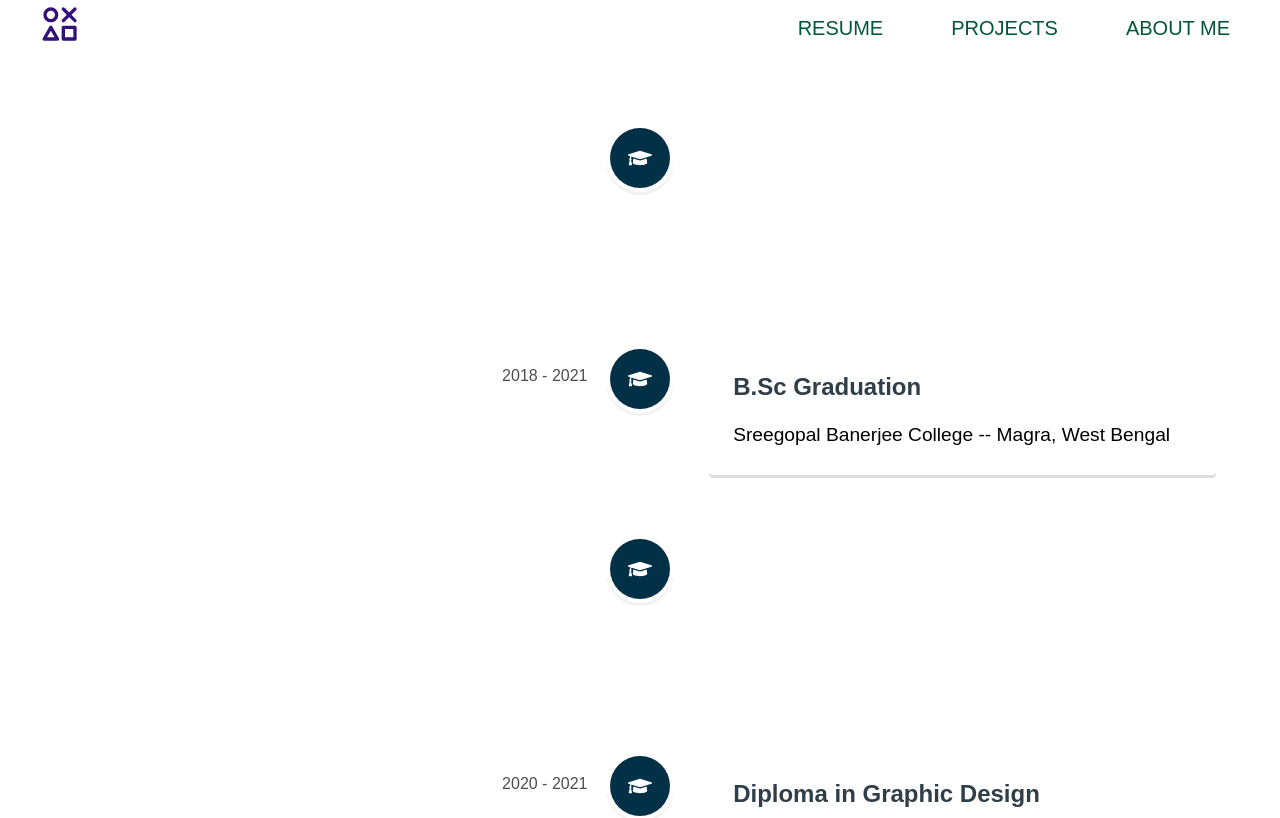
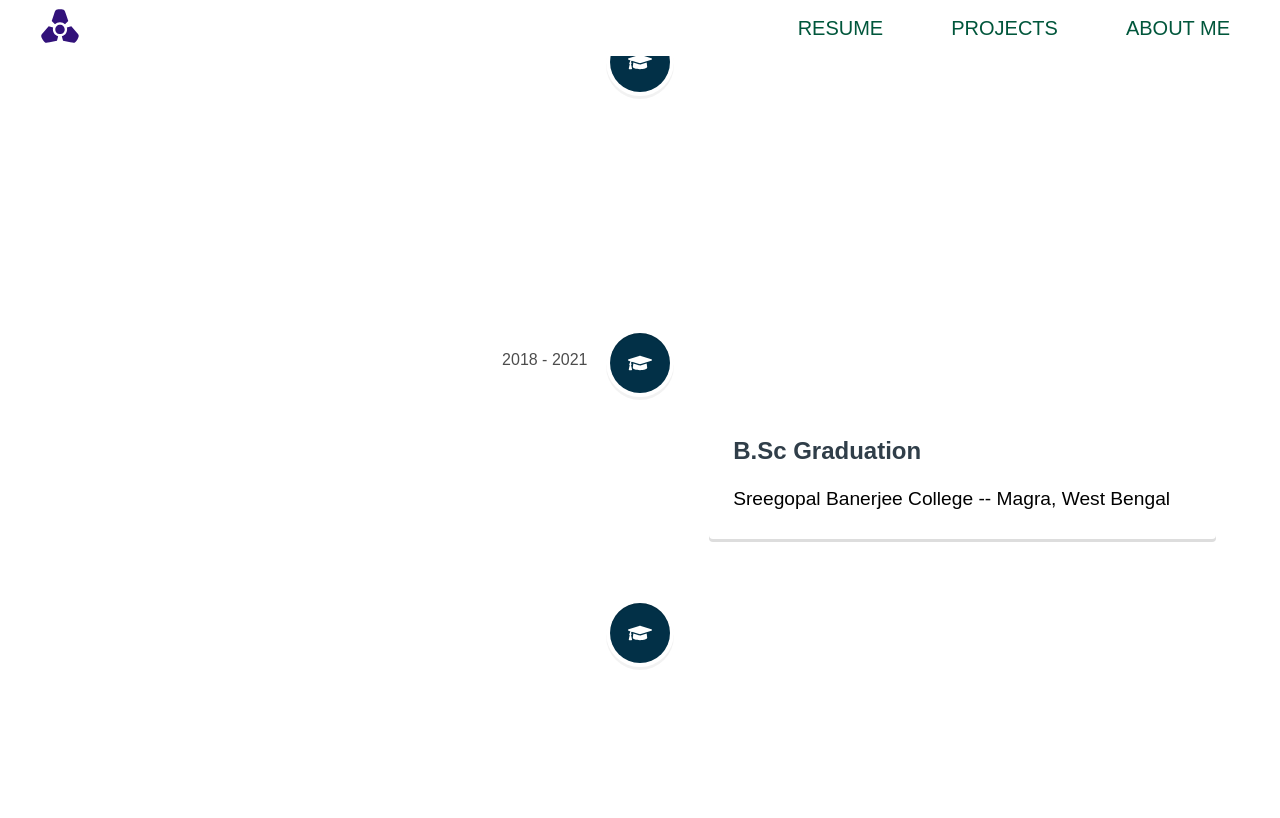
Before and after one commit to joydeep-git/portfolio_react, a React (Create React App) app: page /Experience in a window 1280 px wide. Shown: the top 818 px of the page. Built offline with nearby package versions, Linux system fonts and the light colour scheme; a web font is replaced by a local one.

Commit message:
Navbar issues fixed

```diff
--- a/src/Components/Navbar.js
+++ b/src/Components/Navbar.js
@@ -4,7 +4,7 @@ import { useState, useEffect } from 'react';
 import "../SCSS/Navbar.scss";
 import { HiOutlineMenuAlt4 } from "react-icons/hi";
 import { RxCross2 } from "react-icons/rx";
-import { TbIcons, TbIconsOff } from "react-icons/tb";
+import { GiReactor } from "react-icons/gi";
 
 import resume from "../pdf/resume.pdf";
 
@@ -13,8 +13,6 @@ function Navbar() {
     const [openMenu, setOpenMenu] = useState(false);
 
     const [scrolled, setScrolled] = useState(false);
-
-    const [hover, setHover] = useState(false);
 
     const location = useLocation();
 
@@ -44,10 +42,8 @@ function Navbar() {
 
                 <div>
                     <Link to="/"
-                        className='logo'
-                        onMouseEnter={() => setHover(true)}
-                        on onMouseLeave={() => setHover(false)}>
-                        {hover ? <TbIconsOff /> : <TbIcons />}
+                        className='logo'>
+                        <GiReactor />
                     </Link >
                 </div>
 
@@ -63,11 +59,11 @@ function Navbar() {
 
                     <Link to="/" className='link homeLi'>HOME</Link>
 
-                    <Link onClick={() => window.open(resume)} className='link'>RESUME</Link>
+                    <Link onClick={() => window.open(resume)} className={`link ${scrolled ? "navItems-scrolled" : null}`}>RESUME</Link>
 
-                    <Link to="/projects" className='link'>PROJECTS</Link >
+                    <Link to="/projects" className={`link ${scrolled ? "navItems-scrolled" : null}`}>PROJECTS</Link >
 
-                    <Link to="/Experience" className='link'>ABOUT ME</Link >
+                    <Link to="/Experience" className={`link ${scrolled ? "navItems-scrolled" : null}`}>ABOUT ME</Link >
 
                     <button className='closeBtn link' onClick={() => { setOpenMenu(false) }}>
                         <RxCross2 />
--- a/src/SCSS/Experience.scss
+++ b/src/SCSS/Experience.scss
@@ -1,9 +1,8 @@
-.Experience{
-    margin-top: 6rem;
-}
 .style h2{
+    margin-top: 5rem;
     font-size: 1.5rem;
 }
+
 .style p{
     font-size: 1.2rem;
 }
--- a/src/SCSS/Navbar.scss
+++ b/src/SCSS/Navbar.scss
@@ -26,7 +26,7 @@
     align-items: center;
 }
 
-.logo {
+.logo>svg {
     color: #32127A;
     font-size: 2.5rem;
     font-weight: 700;
@@ -59,8 +59,18 @@
 }
 
 .link:hover {
-    box-shadow: 0px 0px 5px rgb(209, 209, 209);
+    box-shadow: 0px 0px 5px rgb(189, 189, 189);
     color: #E30B5C;
+}
+
+.navItems-scrolled{
+    color: black;
+    background: none;
+}
+
+.navItems-scrolled:hover{
+    color: white;
+    box-shadow: 0px 0px 5px rgb(225, 225, 225);
 }
 
 .close {
@@ -107,11 +117,7 @@
     .menuBtn>button>svg {
         width: 100%;
         height: 100%;
-        color: white;
-    }
-
-    .menuBtn>button>svg:hover {
-        color: $Black-color;
+        color: rgb(0, 0, 0);
     }
 
     #open {
```
